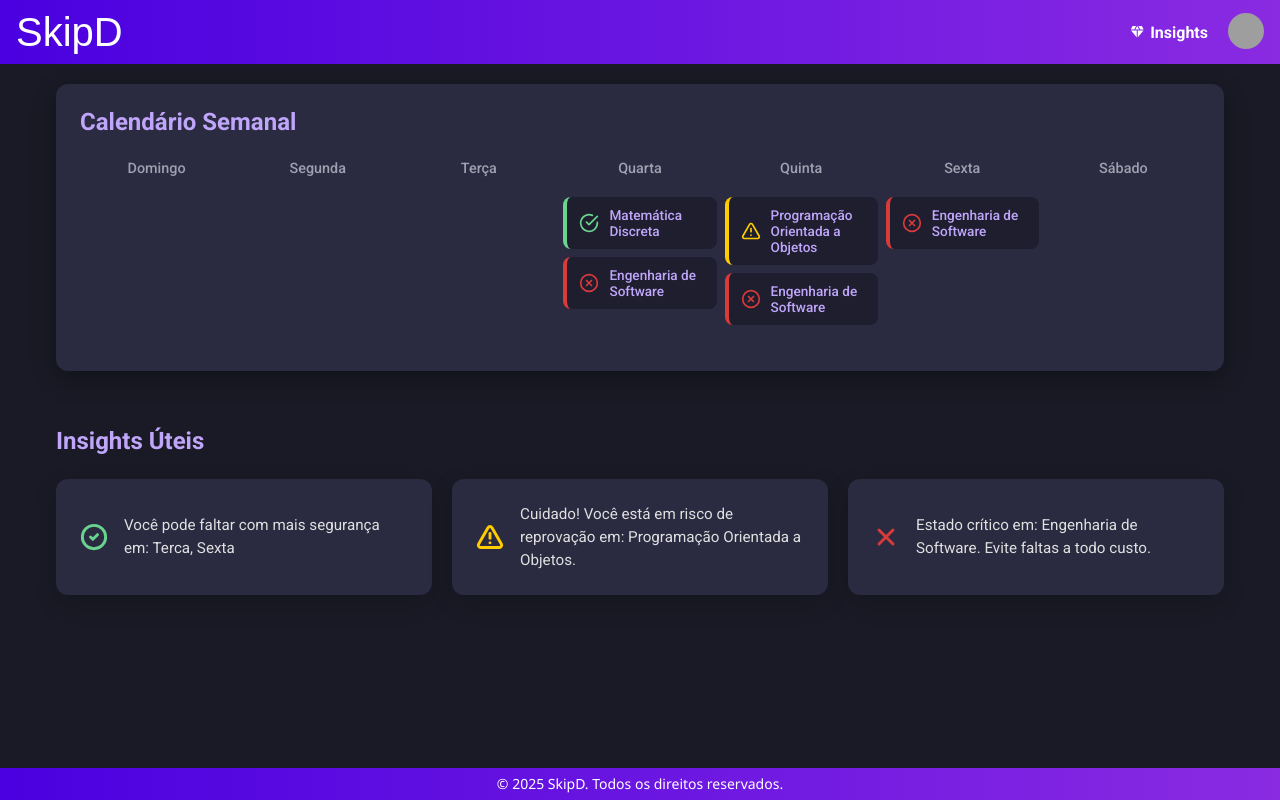
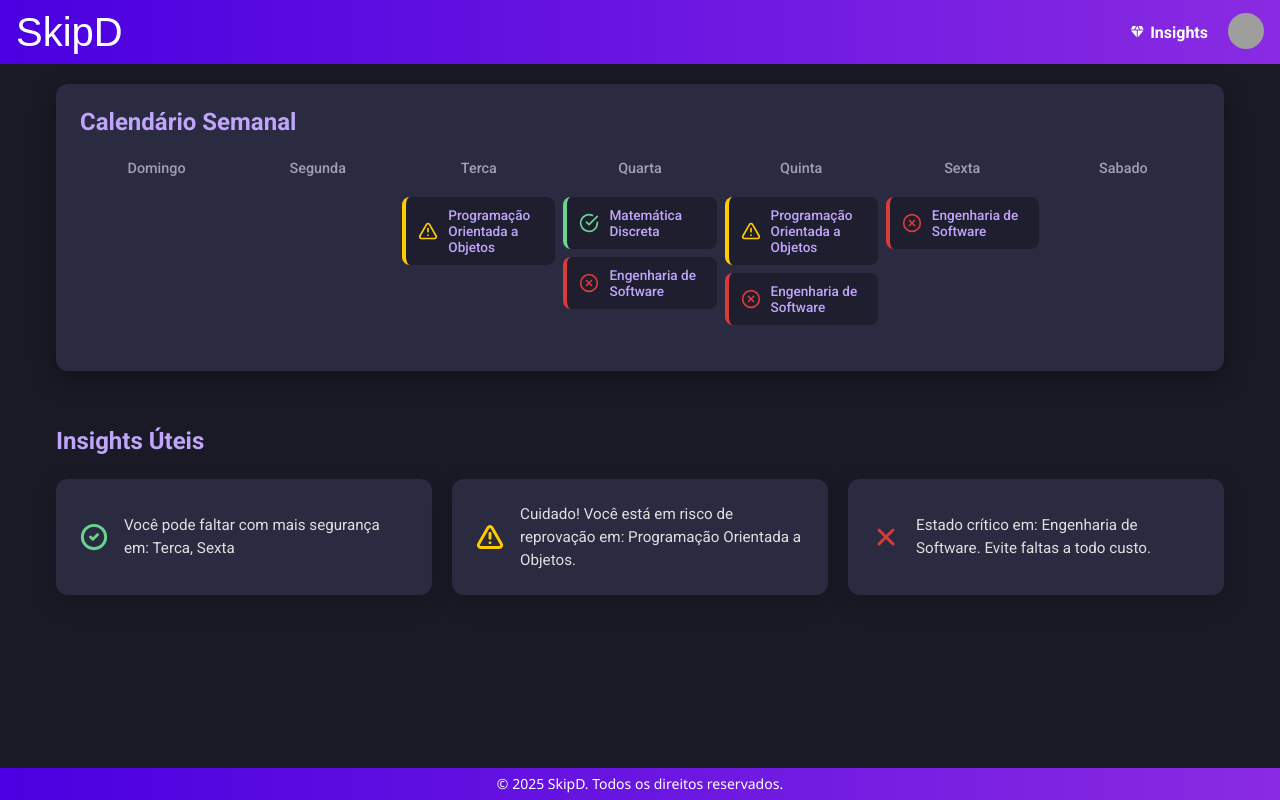
Before and after one commit to Joa1G/SkipD, an Angular app: page /insights in a window 1280 px wide. Built offline with nearby package versions, Linux system fonts and the light colour scheme; sample sign-in values are in the browser's storage; grey boxes are pictures that could not be loaded; a web font is replaced by a local one.

Commit message:
fix(insights): corrige erro na chamada do nome do dia da semana terça e sabado

```diff
--- a/src/app/components/pages/insights/insights.component.ts
+++ b/src/app/components/pages/insights/insights.component.ts
@@ -16,7 +16,7 @@ export class InsightsComponent {
   private insightsService = inject(AbstractInsightsService);
   insights = this.insightsService.insights;
 
-  diasDaSemana = ['domingo', 'segunda', 'terça', 'quarta', 'quinta', 'sexta', 'sábado'];
+  diasDaSemana = ['domingo', 'segunda', 'terca', 'quarta', 'quinta', 'sexta', 'sabado'];
 
   get riscoMensagem() {
     const emRisco = this.insights().materiasEmRisco;
```
